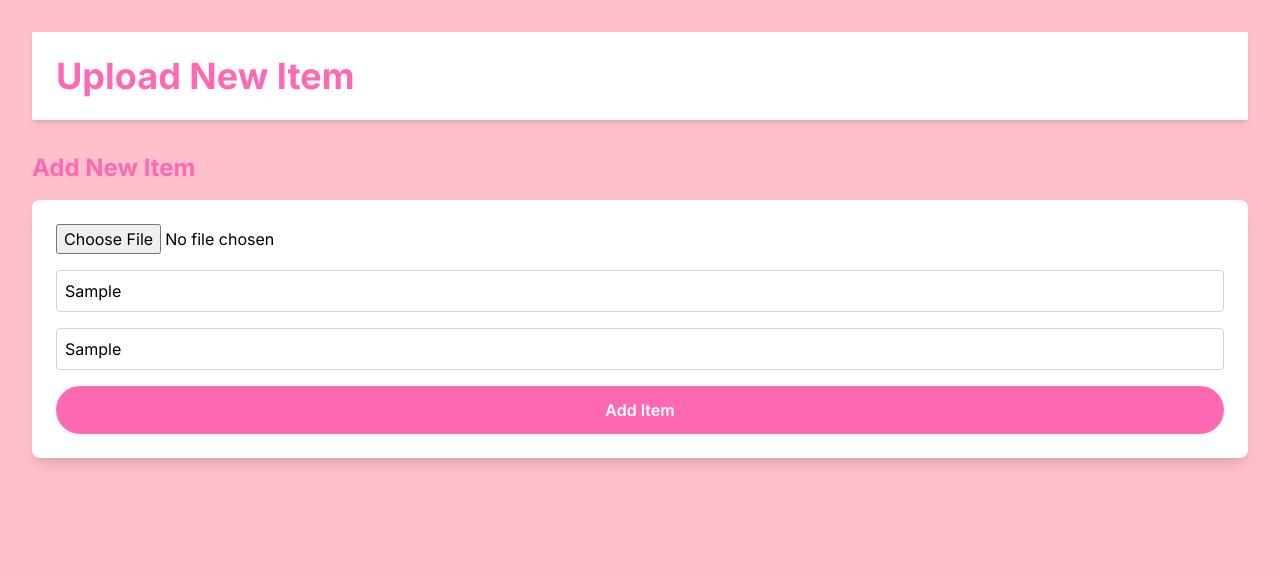
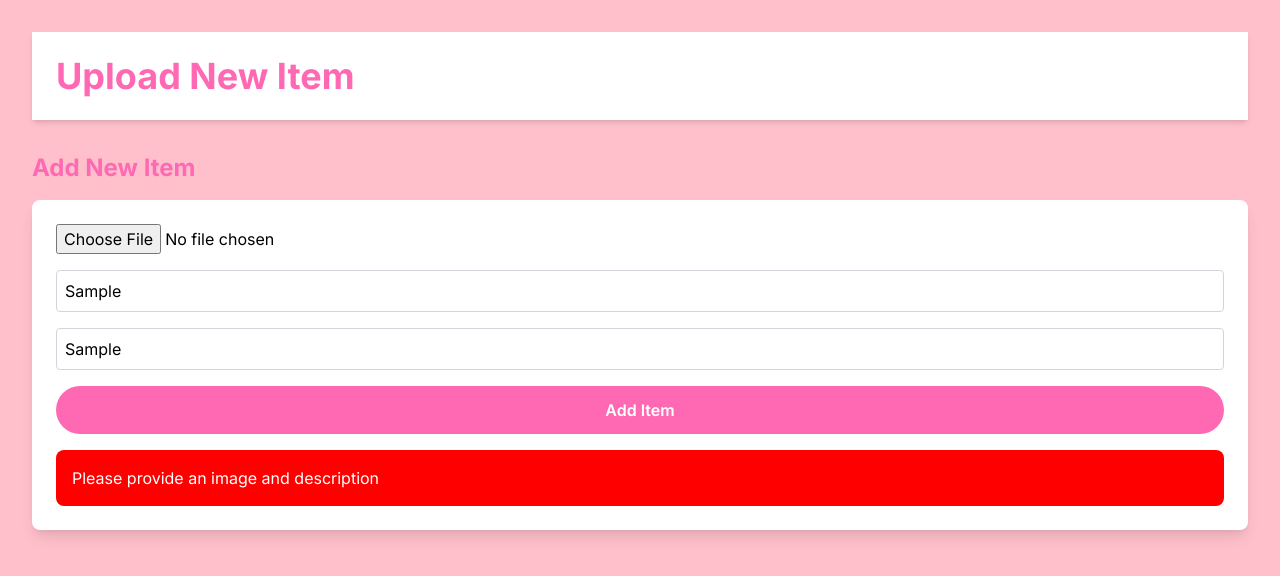
Before and after one commit to ChristopherCarlton/Summer_Ecommerce, a Next.js app: page /summy in a window 1280 px wide. Both pictures are taken after typing "Sample", "Sample" into the empty fields and a click on the button "Add Item". Shown: the top 576 px of the page. Built offline with nearby package versions, Linux system fonts and the light colour scheme; no server answers.

Commit message:
success message

```diff
--- a/src/app/summy/page.tsx
+++ b/src/app/summy/page.tsx
@@ -6,6 +6,7 @@ function UploadEditPage() {
   const [newImage, setNewImage] = useState<File | null>(null);
   const [newDescription, setNewDescription] = useState("");
   const [newLink, setNewLink] = useState("");
+  const [message, setMessage] = useState<{ text: string; color: string } | null>(null);
 
   const handleImageChange = (e: React.ChangeEvent<HTMLInputElement>) => {
     if (e.target.files && e.target.files[0]) {
@@ -34,13 +35,14 @@ function UploadEditPage() {
       // Upload image to Supabase Storage
       const { data: storageData, error: storageError } = await supabase.storage
         .from('product-images')
-        .upload(`summer-item-${id}.png`, newImage, { //adddddded here
+        .upload(`summer-item-${id}.png`, newImage, {
           cacheControl: '3600',
           upsert: false,
         });
 
       if (storageError) {
         console.error('Failed to upload image:', storageError);
+        setMessage({ text: 'Upload failed', color: 'red' });
         return;
       }
 
@@ -66,12 +68,17 @@ function UploadEditPage() {
 
       if (error) {
         console.error('Failed to add item:', error);
+        setMessage({ text: 'Upload failed', color: 'red' });
       } else {
         console.log('Item added successfully:', data);
+        setMessage({ text: 'Upload success', color: 'green' });
         setNewImage(null);
         setNewDescription("");
         setNewLink("");
+        (document.getElementById("imageInput") as HTMLInputElement).value = "";
       }
+    } else {
+      setMessage({ text: 'Please provide an image and description', color: 'red' });
     }
   };
 
@@ -86,7 +93,7 @@ function UploadEditPage() {
       <div className="container mx-auto mb-8">
         <h2 className="text-2xl font-bold text-[#FF69B4] mb-4">Add New Item</h2>
         <div className="bg-white p-6 rounded-lg shadow-lg">
-          <input type="file" onChange={handleImageChange} className="mb-4 w-full text-black" />
+          <input type="file" id="imageInput" onChange={handleImageChange} className="mb-4 w-full text-black" />
           <input
             type="text"
             value={newDescription}
@@ -107,6 +114,11 @@ function UploadEditPage() {
           >
             Add Item
           </button>
+          {message && (
+            <div className={`mt-4 p-4 rounded-lg text-white`} style={{ backgroundColor: message.color }}>
+              {message.text}
+            </div>
+          )}
         </div>
       </div>
     </div>
```
